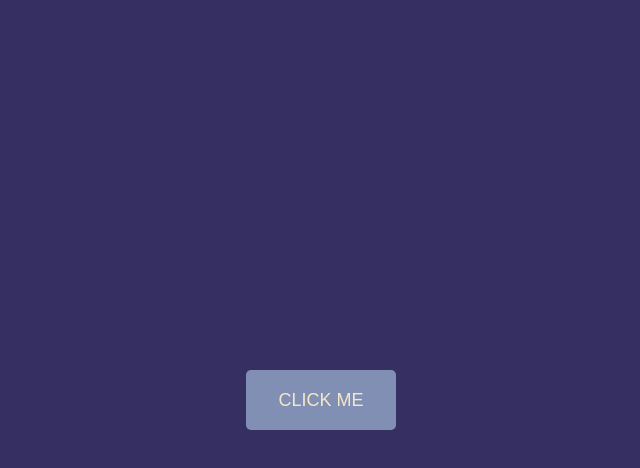
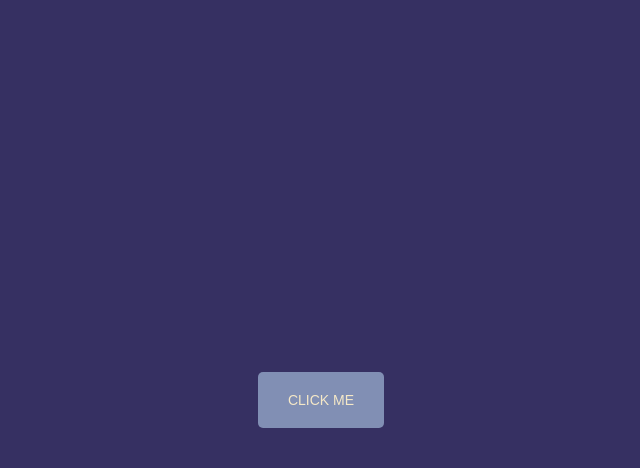
Before and after one commit to Fatemehvaziri35/50projects, a plain HTML site: page button-ripple-effect/index.html in a window 1280 px wide. Both pictures are taken after a click on the button "CLICK ME". Shown: the whole page, without its empty margins (319-959 px from the left). Drawn offline with Linux system fonts and the light colour scheme.

Commit message:
create js

```diff
--- a/button-ripple-effect/script.js
+++ b/button-ripple-effect/script.js
@@ -0,0 +1,21 @@
+'use strict'
+const buttons=document.querySelectorAll('.ripple')
+
+buttons.forEach(button=>{
+    button.addEventListener('click',function(e){
+        const x=e.pageX
+        const y=e.pageY
+        const buttonTop=e.target.offsetTop
+        const buttonLeft=e.target.offsetLeft
+        const xInside=x-buttonLeft
+        const yInside=y-buttonTop
+
+        const circle=document.createElement('span')
+        circle.classList.add('circle')
+        circle.style.top=yInside+ 'px'
+        circle.style.left=xInside+ 'px'
+        this.appendChild(circle)
+        setTimeout(()=>circle.remove() , 500)
+
+    })
+})
--- a/button-ripple-effect/style.css
+++ b/button-ripple-effect/style.css
@@ -1,49 +1,53 @@
+
 @import url('https://fonts.googleapis.com/css2?family=Roboto:wght@400;700&display=swap');
 
-
-*{
+* {
   box-sizing: border-box;
 }
-body{
+
+body {
   background-color: #363062;
+  font-family: 'Roboto', sans-serif;
+  display: flex;
+  flex-direction: column;
+  align-items: center;
+  justify-content: center;
   height: 100vh;
-    display: flex;
-    justify-content: center;
-    align-items: center;
+  overflow: hidden;
   margin: 0;
-    flex-direction: column;
-    font-family: 'Segoe UI', Tahoma, Geneva, Verdana, sans-serif;
+}
+
+button {
+  background-color: #818FB4;
+  color: #F5E8C7;
+  border: none;
+  font-size: 14px;
+  text-transform: uppercase;
+  padding: 20px 30px;
   overflow: hidden;
-}
-button{
-    background-color: #818FB4;
-    width: 150px;
-    height: 60px;
-    border: none;
-    font-size: 18px;
-    color: #F5E8C7;
+  margin: 10px 0;
+  position: relative;
   border-radius: 5px;
   cursor: pointer;
-    position: relative;
-    text-transform: uppercase;
-    padding: 20px 30px;
 }
-button:focus{
+
+button:focus {
   outline: none;
 }
-button .circle{
+
+button .circle {
+  position: absolute;
+  background-color: #F5E8C7;
   width: 100px;
   height: 100px;
-    position: absolute;
   border-radius: 50%;
-    background-color: #F5E8C7;
-    transform: translate(-50% ,-50%) scale(0);
-    animation: scale 0.5 ease-out;
+  transform: translate(-50%, -50%) scale(0);
+  animation: scale 0.5s ease-out;
 }
 
-@keyframes scale{
-    to{
-        transform: translate(-50% ,-50%) scale(3);
+@keyframes scale {
+  to {
+    transform: translate(-50%, -50%) scale(3);
     opacity: 0;
   }
 }
```
Lines whose indentation alone changed are shown as unchanged.
